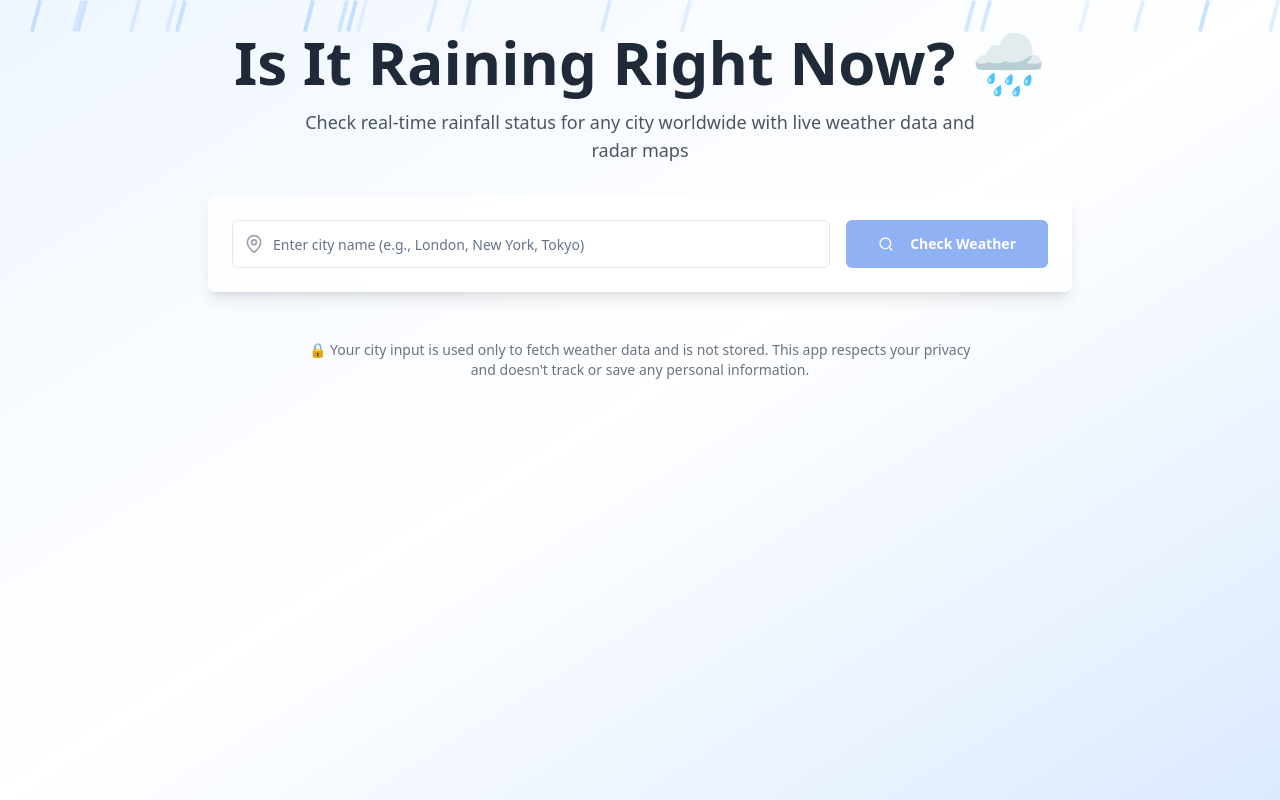
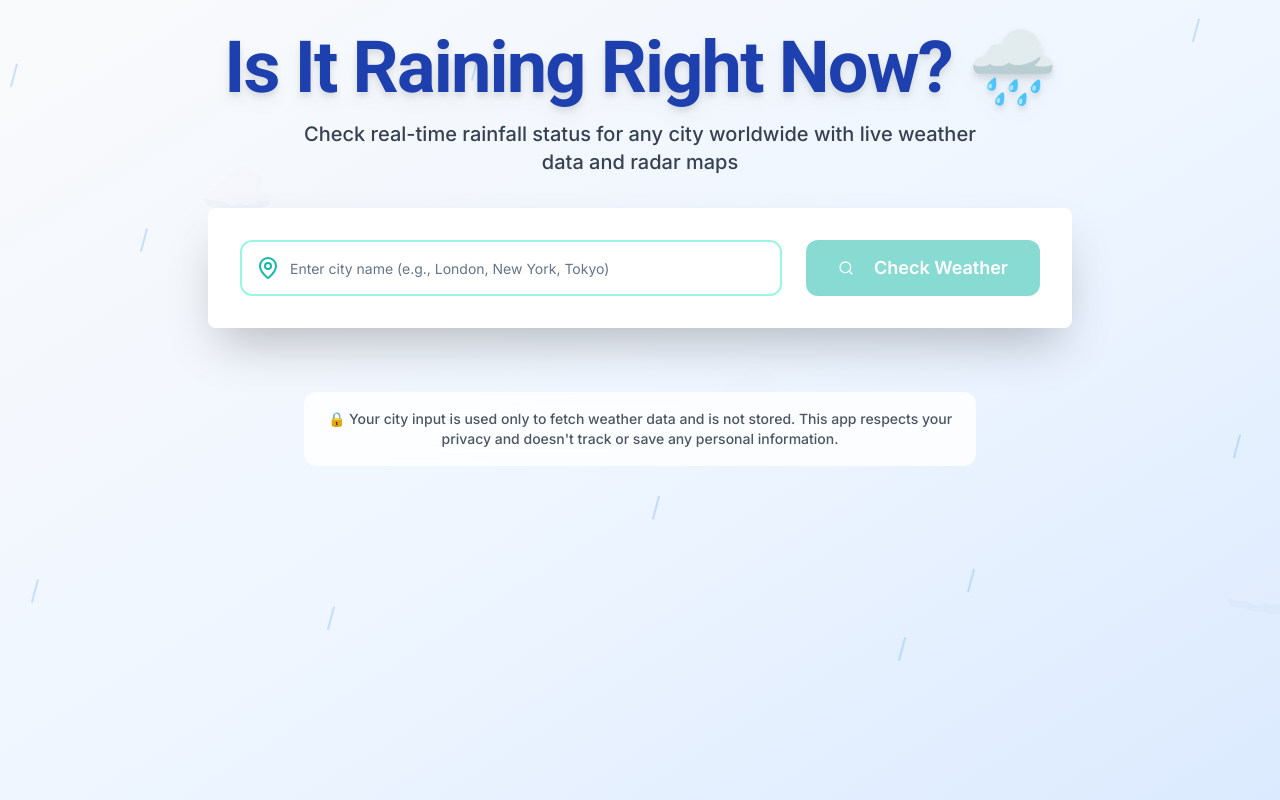
Before and after one commit to Amaljithuk/rain-radar-now-casting, a React (Vite) app: page / in a window 1280 px wide. Built offline with nearby package versions, Linux system fonts and the light colour scheme.

Commit message:
Refactor: Implement UI design guidelines
Implement the specified color scheme, fonts, animations, layout, and components. Add visual enhancements and ensure accessibility.

```diff
--- a/src/pages/Index.tsx
+++ b/src/pages/Index.tsx
@@ -1,5 +1,5 @@
-import React, { useState } from 'react';
-import { Search, MapPin, Cloud, CloudRain, Sun, Loader2 } from 'lucide-react';
+import React, { useState, useEffect } from 'react';
+import { Search, MapPin, Cloud, CloudRain, Sun, Loader2, RotateCcw } from 'lucide-react';
 import { Button } from '@/components/ui/button';
 import { Input } from '@/components/ui/input';
 import { Card, CardContent, CardHeader, CardTitle } from '@/components/ui/card';
@@ -126,14 +126,14 @@ const Index = () => {
 
   const getRainfallStatus = (rainfall, status) => {
     if (rainfall > 0) {
-      if (rainfall < 0.5) return { text: `Light rain: ${rainfall} mm/h`, icon: CloudRain, color: 'text-blue-500' };
-      if (rainfall < 2) return { text: `Moderate rain: ${rainfall} mm/h`, icon: CloudRain, color: 'text-blue-600' };
-      return { text: `Heavy rain: ${rainfall} mm/h`, icon: CloudRain, color: 'text-blue-700' };
+      if (rainfall < 0.5) return { text: `Light rain: ${rainfall} mm/h`, icon: CloudRain, color: 'text-blue-600' };
+      if (rainfall < 2) return { text: `Moderate rain: ${rainfall} mm/h`, icon: CloudRain, color: 'text-blue-700' };
+      return { text: `Heavy rain: ${rainfall} mm/h`, icon: CloudRain, color: 'text-blue-800' };
     }
 
-    if (status === 'Rain') return { text: 'Light rain detected', icon: CloudRain, color: 'text-blue-500' };
-    if (status === 'Drizzle') return { text: 'Drizzle detected', icon: CloudRain, color: 'text-blue-400' };
-    if (status === 'Clouds') return { text: 'No rain - Cloudy', icon: Cloud, color: 'text-gray-500' };
+    if (status === 'Rain') return { text: 'Light rain detected', icon: CloudRain, color: 'text-blue-600' };
+    if (status === 'Drizzle') return { text: 'Drizzle detected', icon: CloudRain, color: 'text-blue-500' };
+    if (status === 'Clouds') return { text: 'No rain - Cloudy', icon: Cloud, color: 'text-gray-600' };
     return { text: 'No rain detected', icon: Sun, color: 'text-yellow-500' };
   };
 
@@ -143,64 +143,191 @@ const Index = () => {
     }
   };
 
+  const getBackgroundGradient = () => {
+    if (!weatherData) return 'from-gray-50 via-blue-50 to-blue-100';
+
+    if (weatherData.rainfall > 2) return 'from-blue-100 via-blue-200 to-blue-300';
+    if (weatherData.rainfall > 0) return 'from-blue-50 via-blue-100 to-blue-200';
+    if (weatherData.status === 'Clouds') return 'from-gray-50 via-gray-100 to-blue-100';
+    return 'from-white via-blue-50 to-blue-100';
+  };
+
   return (
-    <div className="min-h-screen bg-gradient-to-br from-blue-50 via-white to-blue-100 relative overflow-hidden">
-      {/* Animated background raindrops */}
+    <div className={`min-h-screen bg-gradient-to-br ${getBackgroundGradient()} relative overflow-hidden transition-all duration-1000`}>
+      {/* Animated raindrops */}
       <div className="absolute inset-0 pointer-events-none">
-        {[...Array(20)].map((_, i) => (
+        {[...Array(25)].map((_, i) => (
           <div
             key={i}
-            className="absolute w-1 h-8 bg-blue-300 opacity-20 animate-pulse"
+            className="absolute w-0.5 h-6 bg-blue-400 opacity-30 animate-pulse raindrop"
             style={{
               left: `${Math.random() * 100}%`,
               animationDelay: `${Math.random() * 3}s`,
               animationDuration: `${2 + Math.random() * 2}s`,
-              transform: 'rotate(15deg)'
+              transform: 'rotate(15deg)',
+              animation: `raindrop ${2 + Math.random() * 2}s linear infinite`
             }}
           />
         ))}
       </div>
 
+      {/* Floating clouds */}
+      <div className="absolute inset-0 pointer-events-none">
+        {[...Array(3)].map((_, i) => (
+          <div
+            key={i}
+            className="absolute text-6xl opacity-10 text-gray-400 cloud-float"
+            style={{
+              top: `${20 + i * 25}%`,
+              left: `${-10 + i * 40}%`,
+              animationDelay: `${i * 5}s`,
+              animation: `cloudFloat 20s linear infinite`
+            }}
+          >
+            ☁️
+          </div>
+        ))}
+      </div>
+
+      <style jsx>{`
+        @import url('https://fonts.googleapis.com/css2?family=Roboto:wght@400;700&family=Inter:wght@400;500;600&display=swap');
+
+        @keyframes raindrop {
+          0% {
+            transform: translateY(-100vh) rotate(15deg);
+            opacity: 0;
+          }
+          10% {
+            opacity: 0.3;
+          }
+          90% {
+            opacity: 0.3;
+          }
+          100% {
+            transform: translateY(100vh) rotate(15deg);
+            opacity: 0;
+          }
+        }
+
+        @keyframes cloudFloat {
+          0% {
+            transform: translateX(-50px);
+          }
+          100% {
+            transform: translateX(calc(100vw + 50px));
+          }
+        }
+
+        @keyframes candleFlicker {
+          0%, 100% { opacity: 1; transform: scale(1) rotate(0deg); }
+          25% { opacity: 0.8; transform: scale(1.05) rotate(1deg); }
+          50% { opacity: 0.9; transform: scale(0.95) rotate(-1deg); }
+          75% { opacity: 0.85; transform: scale(1.02) rotate(0.5deg); }
+        }
+
+        @keyframes shake {
+          0%, 100% { transform: translateX(0); }
+          25% { transform: translateX(-2px); }
+          75% { transform: translateX(2px); }
+        }
+
+        @keyframes fadeInRadar {
+          from { opacity: 0; transform: scale(0.95); }
+          to { opacity: 1; transform: scale(1); }
+        }
+
+        .candle-flicker {
+          animation: candleFlicker 0.5s ease-in-out infinite;
+        }
+
+        .shake {
+          animation: shake 0.5s ease-in-out;
+        }
+
+        .fade-in-radar {
+          animation: fadeInRadar 1s ease-out;
+        }
+
+        .glass-morphism {
+          backdrop-filter: blur(10px);
+          background: rgba(255, 255, 255, 0.8);
+          border: 1px solid rgba(255, 255, 255, 0.2);
+        }
+
+        .card-3d {
+          transform-style: preserve-3d;
+          perspective: 1000px;
+          transition: transform 0.3s ease;
+        }
+
+        .card-3d:hover {
+          transform: perspective(1000px) rotateX(5deg) rotateY(-5deg) translateZ(20px);
+        }
+
+        .btn-3d {
+          transform-style: preserve-3d;
+          transition: all 0.3s ease;
+        }
+
+        .btn-3d:hover {
+          transform: perspective(1000px) rotateX(-10deg) translateZ(10px) scale(1.05);
+          box-shadow: 0 20px 40px rgba(45, 212, 191, 0.3);
+        }
+
+        .btn-3d:active {
+          transform: perspective(1000px) rotateX(-5deg) translateZ(5px) scale(1.02);
+        }
+
+        * {
+          font-family: 'Inter', sans-serif;
+        }
+
+        h1, h2, h3 {
+          font-family: 'Roboto', sans-serif;
+        }
+      `}</style>
+
       <div className="relative z-10 container mx-auto px-4 py-8 max-w-4xl">
         {/* Header */}
         <div className="text-center mb-8">
-          <h1 className="text-4xl md:text-6xl font-bold text-gray-800 mb-4 font-inter">
+          <h1 className="text-5xl md:text-7xl font-bold text-blue-800 mb-4 tracking-tight drop-shadow-lg">
             Is It Raining Right Now? 🌧️
           </h1>
-          <p className="text-lg text-gray-600 max-w-2xl mx-auto">
+          <p className="text-xl text-gray-700 max-w-2xl mx-auto font-medium">
             Check real-time rainfall status for any city worldwide with live weather data and radar maps
           </p>
         </div>
 
         {/* Search Section */}
-        <Card className="mb-8 shadow-lg border-0 bg-white/80 backdrop-blur-sm">
-          <CardContent className="p-6">
-            <div className="flex flex-col sm:flex-row gap-4">
+        <Card className="mb-8 shadow-2xl border-0 glass-morphism card-3d">
+          <CardContent className="p-8">
+            <div className="flex flex-col sm:flex-row gap-6">
               <div className="flex-1 relative">
-                <MapPin className="absolute left-3 top-1/2 transform -translate-y-1/2 text-gray-400 w-5 h-5" />
+                <MapPin className="absolute left-4 top-1/2 transform -translate-y-1/2 text-teal-500 w-6 h-6" />
                 <Input
                   type="text"
                   placeholder="Enter city name (e.g., London, New York, Tokyo)"
                   value={cityName}
                   onChange={(e) => setCityName(e.target.value)}
                   onKeyPress={handleKeyPress}
-                  className="pl-10 h-12 text-lg border-gray-200 focus:border-blue-500 focus:ring-blue-500"
+                  className="pl-12 h-14 text-lg border-2 border-teal-200 focus:border-teal-500 focus:ring-teal-500 rounded-xl glass-morphism"
                   disabled={isLoading}
+                  aria-label="Enter city name to check rainfall"
                 />
               </div>
               <Button
                 onClick={checkWeather}
                 disabled={isLoading || !cityName.trim()}
-                className="h-12 px-8 bg-blue-600 hover:bg-blue-700 text-white font-semibold"
+                className="h-14 px-8 bg-teal-500 hover:bg-teal-600 text-white font-bold text-lg rounded-xl btn-3d transition-all duration-300"
               >
                 {isLoading ? (
                   <>
-                    <Loader2 className="w-5 h-5 mr-2 animate-spin" />
+                    <Loader2 className="w-6 h-6 mr-3 candle-flicker" />
                     Checking the skies...
                   </>
                 ) : (
                   <>
-                    <Search className="w-5 h-5 mr-2" />
+                    <Search className="w-6 h-6 mr-3" />
                     Check Weather
                   </>
                 )}
@@ -211,8 +338,8 @@ const Index = () => {
 
         {/* Error Message */}
         {error && (
-          <Alert className="mb-8 border-red-200 bg-red-50">
-            <AlertDescription className="text-red-800 font-medium">
+          <Alert className="mb-8 border-2 border-red-300 bg-red-50 glass-morphism shake">
+            <AlertDescription className="text-red-700 font-semibold text-lg">
               {error}
             </AlertDescription>
           </Alert>
@@ -222,42 +349,42 @@ const Index = () => {
         {weatherData && (
           <div className="grid grid-cols-1 lg:grid-cols-2 gap-8 mb-8">
             {/* Weather Status Card */}
-            <Card className="shadow-lg border-0 bg-white/90 backdrop-blur-sm">
+            <Card className="shadow-2xl border-2 border-teal-200 glass-morphism card-3d">
               <CardHeader>
-                <CardTitle className="flex items-center justify-between">
-                  <span className="text-xl font-bold text-gray-800">
+                <CardTitle className="flex items-center justify-between text-blue-800">
+                  <span className="text-2xl font-bold">
                     {weatherData.city}, {weatherData.country}
                   </span>
-                  <span className="text-3xl font-bold text-blue-600">
+                  <span className="text-4xl font-bold text-teal-600">
                     {weatherData.temperature}°C
                   </span>
                 </CardTitle>
               </CardHeader>
               <CardContent>
-                <div className="space-y-4">
+                <div className="space-y-6">
                   {(() => {
                     const rainfallInfo = getRainfallStatus(weatherData.rainfall, weatherData.status);
                     const IconComponent = rainfallInfo.icon;
                     return (
-                      <div className="flex items-center space-x-3">
-                        <IconComponent className={`w-8 h-8 ${rainfallInfo.color}`} />
-                        <span className="text-2xl font-bold text-gray-800">
+                      <div className="flex items-center space-x-4">
+                        <IconComponent className={`w-12 h-12 ${rainfallInfo.color} animate-pulse`} />
+                        <span className="text-2xl font-bold text-blue-800">
                           {rainfallInfo.text}
                         </span>
                       </div>
                     );
                   })()}
 
-                  <div className="grid grid-cols-2 gap-4 pt-4 border-t border-gray-200">
-                    <div>
-                      <p className="text-sm text-gray-500">Weather</p>
-                      <p className="font-semibold text-gray-800 capitalize">
+                  <div className="grid grid-cols-2 gap-6 pt-6 border-t-2 border-teal-100">
+                    <div className="text-center">
+                      <p className="text-sm text-gray-600 font-medium">Weather</p>
+                      <p className="font-bold text-gray-800 capitalize text-lg">
                         {weatherData.description}
                       </p>
                     </div>
-                    <div>
-                      <p className="text-sm text-gray-500">Humidity</p>
-                      <p className="font-semibold text-gray-800">
+                    <div className="text-center">
+                      <p className="text-sm text-gray-600 font-medium">Humidity</p>
+                      <p className="font-bold text-gray-800 text-lg">
                         {weatherData.humidity}%
                       </p>
                     </div>
@@ -267,19 +394,20 @@ const Index = () => {
             </Card>
 
             {/* Radar Map Card */}
-            <Card className="shadow-lg border-0 bg-white/90 backdrop-blur-sm">
+            <Card className="shadow-2xl border-2 border-teal-200 glass-morphism card-3d">
               <CardHeader>
-                <CardTitle className="text-xl font-bold text-gray-800">
+                <CardTitle className="text-2xl font-bold text-blue-800">
                   Precipitation Radar
                 </CardTitle>
               </CardHeader>
               <CardContent>
                 {radarImageUrl ? (
                   <div className="space-y-4">
+                    <div className="relative overflow-hidden rounded-xl border-2 border-teal-200 hover:scale-105 transition-transform duration-300">
                       <img
                         src={radarImageUrl}
                         alt="Precipitation radar map"
-                      className="w-full h-64 object-cover rounded-lg border border-gray-200"
+                        className="w-full h-64 object-cover fade-in-radar"
                         onError={(e) => {
                           const target = e.target as HTMLImageElement;
                           target.style.display = 'none';
@@ -290,17 +418,18 @@ const Index = () => {
                         }}
                       />
                       <div
-                      className="hidden w-full h-64 bg-gray-100 rounded-lg border border-gray-200 flex items-center justify-center"
+                        className="hidden w-full h-64 bg-gray-100 rounded-xl border-2 border-teal-200 flex items-center justify-center"
                       >
-                      <p className="text-gray-500">Radar map unavailable</p>
+                        <p className="text-gray-500 font-medium">Radar map unavailable</p>
                       </div>
-                    <p className="text-sm text-gray-500 text-center">
+                    </div>
+                    <p className="text-sm text-gray-600 text-center font-medium">
                       Live precipitation radar centered on {weatherData.city}
                     </p>
                   </div>
                 ) : (
-                  <div className="w-full h-64 bg-gray-100 rounded-lg border border-gray-200 flex items-center justify-center">
-                    <p className="text-gray-500">Loading radar map...</p>
+                  <div className="w-full h-64 bg-gray-100 rounded-xl border-2 border-teal-200 flex items-center justify-center">
+                    <p className="text-gray-500 font-medium">Loading radar map...</p>
                   </div>
                 )}
               </CardContent>
@@ -314,16 +443,17 @@ const Index = () => {
             <Button
               onClick={resetSearch}
               variant="outline"
-              className="h-12 px-8 bg-white/80 hover:bg-white border-gray-300 hover:border-gray-400"
+              className="h-14 px-8 bg-teal-50 hover:bg-teal-100 border-2 border-teal-300 hover:border-teal-400 text-teal-700 font-bold text-lg rounded-xl btn-3d transition-all duration-300"
             >
+              <RotateCcw className="w-6 h-6 mr-3" />
               Check Another City
             </Button>
           </div>
         )}
 
         {/* Privacy Notice */}
-        <div className="mt-12 text-center">
-          <p className="text-sm text-gray-500 max-w-2xl mx-auto">
+        <div className="mt-16 text-center">
+          <p className="text-sm text-gray-600 max-w-2xl mx-auto font-medium glass-morphism p-4 rounded-xl border border-gray-200" title="Your privacy is protected - no data is stored or tracked">
             🔒 Your city input is used only to fetch weather data and is not stored.
             This app respects your privacy and doesn't track or save any personal information.
           </p>
```
Lines whose indentation alone changed are shown as unchanged.
